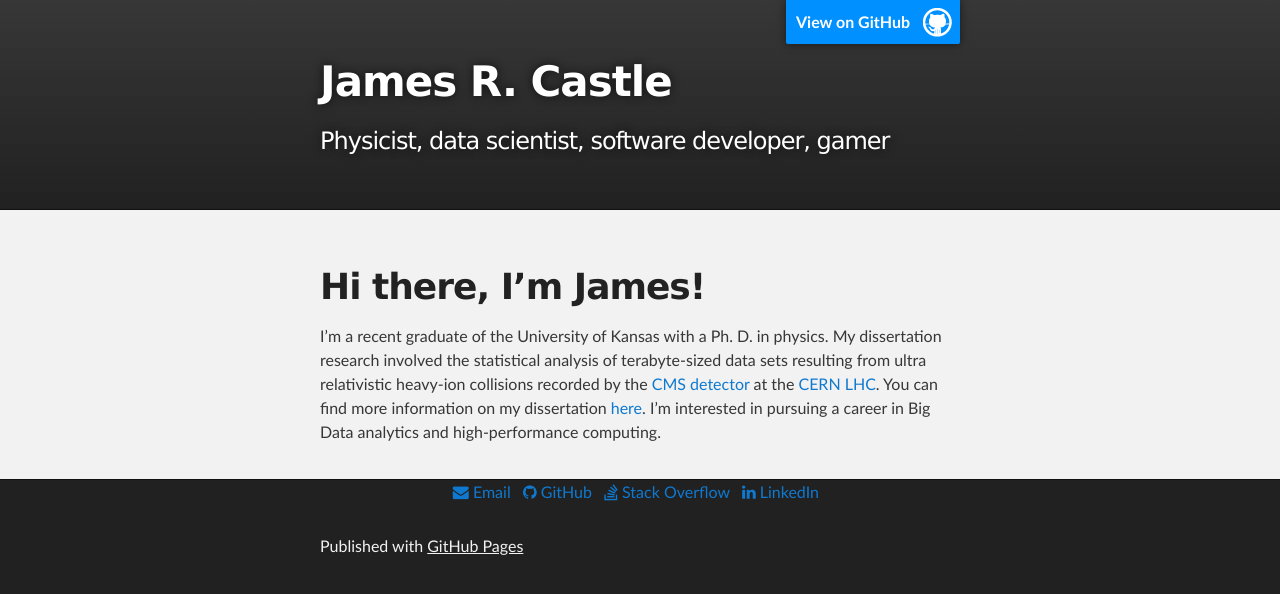
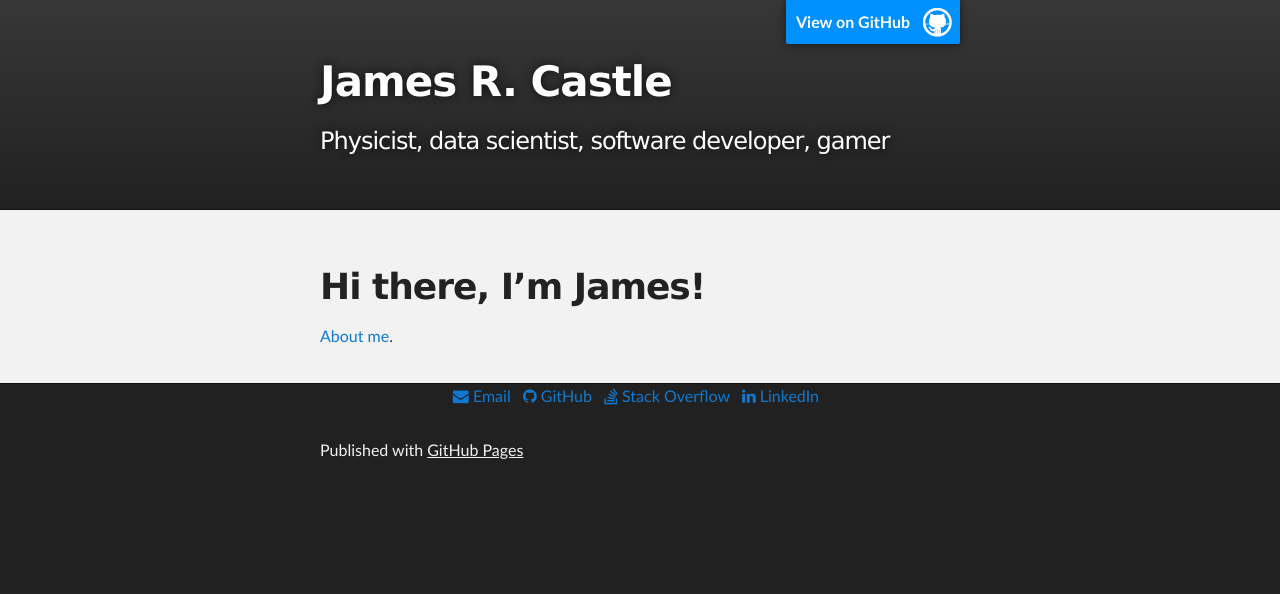
Before and after one commit to jrcastle/jrcastle.github.io, a Jekyll site: the page built from index.md, in a window 1280 px wide. Shown: the top 594 px of the page. Built offline with Jekyll 4.4.1, drawn with Linux system fonts in a browser that asks for light colours; nearby versions of some CDN libraries; our own code applies the rules of GitHub Pages for plain Markdown files.

Commit message:
Add about me

```diff
--- a/index.md
+++ b/index.md
@@ -3,11 +3,5 @@ layout: default
 ---
 
 # [](#header-1)Hi there, I'm James!
-I'm a recent graduate of the University of Kansas with a Ph. D. in physics.
-My dissertation research involved the statistical analysis of terabyte-sized
-data sets resulting from ultra relativistic heavy-ion collisions recorded by the
-[CMS detector](http://cms.web.cern.ch/news/what-cms) at the
-[CERN LHC](https://home.cern/topics/large-hadron-collider).
-You can find more information on my dissertation
-[here](https://cds.cern.ch/record/2275797). I'm interested in pursuing
-a career in Big Data analytics and high-performance computing.
+
+[About me](about-me).
```
Also changed, not shown: about-me.md (added, +21 -0 lines), another-page.md (deleted, +0 -9 lines), assets/images/IMG_3118-1.JPG (added).
